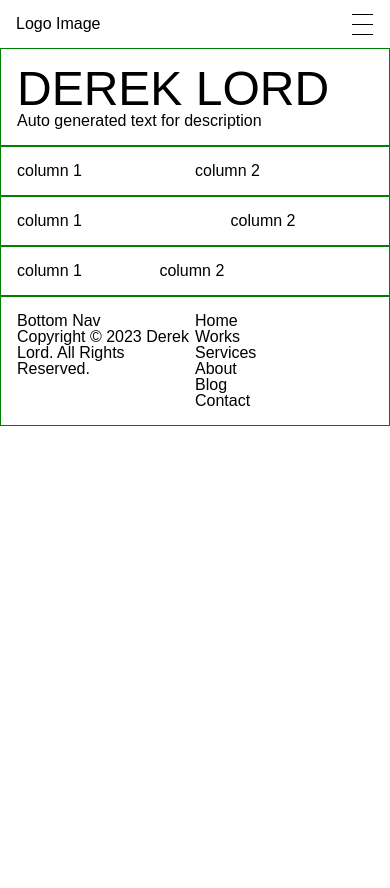
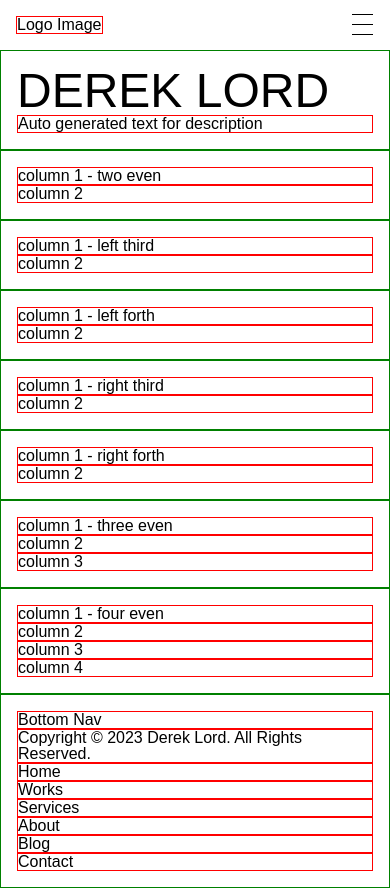
Before and after one commit to dlord-20/dlord-20.github.io, a React (Create React App) app: page / in a window 390 px wide. Before the commit the page ends 844 px from the top, so only its background shows below. Built offline with nearby package versions, Linux system fonts and the light colour scheme; a web font is replaced by a local one.

Commit message:
Grid is getting set up nicely and adjusts to mobile (one column - might need to change some to 2 columns instead)

```diff
--- a/src/index.css
+++ b/src/index.css
@@ -75,7 +75,7 @@ code {
 
 /* ----------------- Grid ----------------- */
 
-.column-one, .column-two-even, .column-two-left, .column-two-right {
+.column-one, .column-two-even, .column-two-left-third, .column-two-left-forth, .column-two-right-third, .column-two-right-forth, .column-three-even, .column-four-even {
   display: grid;
   border: 1px solid green;
 }
@@ -84,12 +84,32 @@ code {
   grid-template-columns: repeat(2, 1fr);
 }
 
-.column-two-left {
-  grid-template-columns: 3fr 2fr;
+.column-two-left-third {
+  grid-template-columns: 2fr 1fr;
 }
 
-.column-two-right {
-  grid-template-columns: 2fr 3fr;
+.column-two-left-forth {
+  grid-template-columns: 3fr 1fr;
+}
+
+.column-two-right-third {
+  grid-template-columns: 1fr 2fr;
+}
+
+.column-two-right-forth {
+  grid-template-columns: 1fr 3fr;
+}
+
+.column-three-even {
+  grid-template-columns: repeat(3, 1fr);
+}
+
+.column-four-even {
+  grid-template-columns: repeat(4, 1fr);
+}
+
+p {
+  border: 1px solid red;
 }
 
 /* ----------------- Fonts ----------------- */
@@ -198,8 +218,9 @@ p {
     width: 100%;
   }
 
-  .column-one, .column-two-even, .column-two-left, .column-two-right {
+  .column-one, .column-two-even, .column-two-left-third, .column-two-left-forth, .column-two-right-third, .column-two-right-forth, .column-three-even, .column-four-even {
     padding: 1rem;
+    grid-template-columns: 1fr;
   }
 
   .navigation > :first-child {
--- a/src/pages/home.js
+++ b/src/pages/home.js
@@ -12,16 +12,35 @@ export default function Home() {
                 <p>Auto generated text for description</p>
             </div>
             <div className="column-two-even">
-                <p>column 1</p>
+                <p>column 1 - two even</p>
                 <p>column 2</p>
             </div>
-            <div className="column-two-left">
-                <p>column 1</p>
+            <div className="column-two-left-third">
+                <p>column 1 - left third</p>
                 <p>column 2</p>
             </div>
-            <div className="column-two-right">
-                <p>column 1</p>
+            <div className="column-two-left-forth">
+                <p>column 1 - left forth</p>
                 <p>column 2</p>
+            </div>
+            <div className="column-two-right-third">
+                <p>column 1 - right third</p>
+                <p>column 2</p>
+            </div>
+            <div className="column-two-right-forth">
+                <p>column 1 - right forth</p>
+                <p>column 2</p>
+            </div>
+            <div className="column-three-even">
+                <p>column 1 - three even</p>
+                <p>column 2</p>
+                <p>column 3</p>
+            </div>
+            <div className="column-four-even">
+                <p>column 1 - four even</p>
+                <p>column 2</p>
+                <p>column 3</p>
+                <p>column 4</p>
             </div>
         </div>
     );
```
